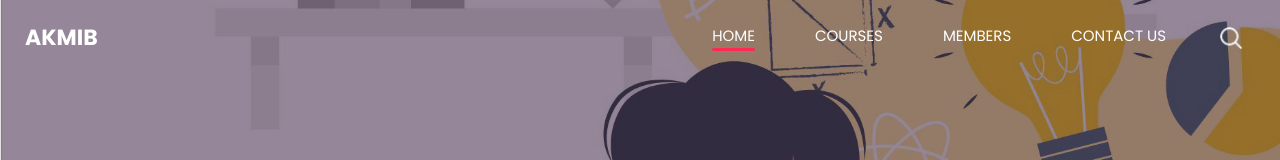
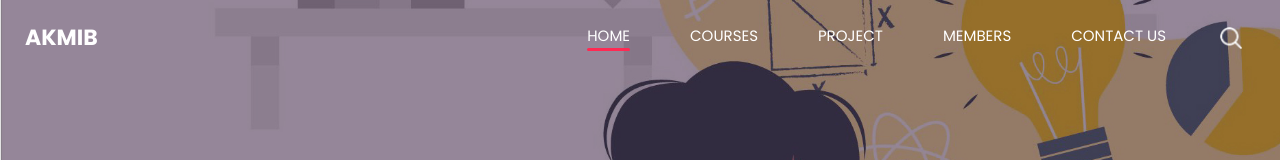
Before and after one commit to DRTTX/AKMiB, a plain HTML site: page index.html in a window 1280 px wide. Shown: the top 160 px of the page. Drawn offline with nearby package versions, Linux system fonts and the light colour scheme.

Commit message:
Update index.html

```diff
--- a/index.html
+++ b/index.html
@@ -51,6 +51,9 @@
                 </li>
                 <li class="nav-item ">
                   <a class="nav-link" href="why.html"> Courses </a>
+                </li>
+                <li class="nav-item ">
+                  <a class="nav-link" href="info.html"> Project </a>
                 </li>
                 </li>
                 <li class="nav-item">
```
